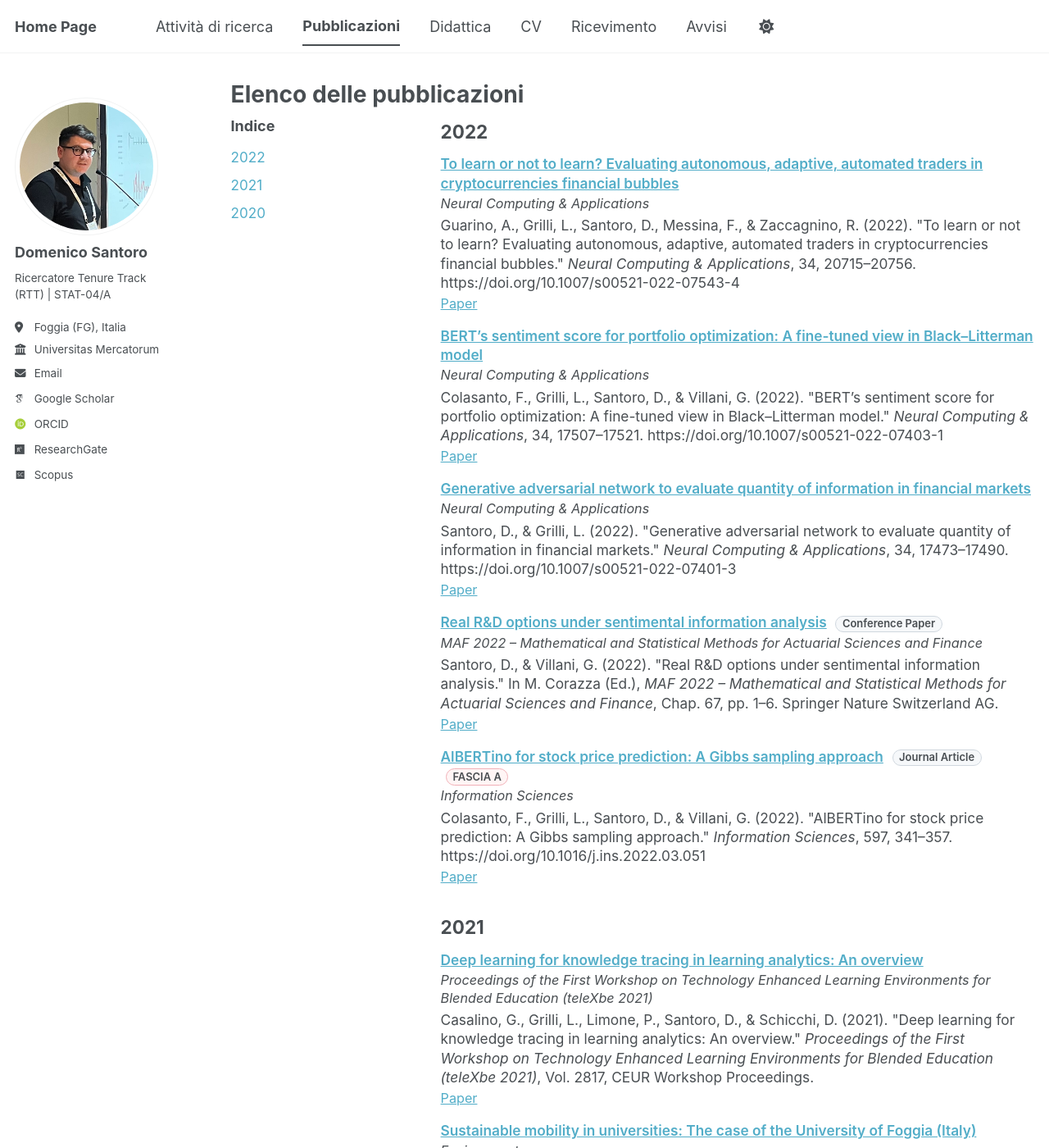
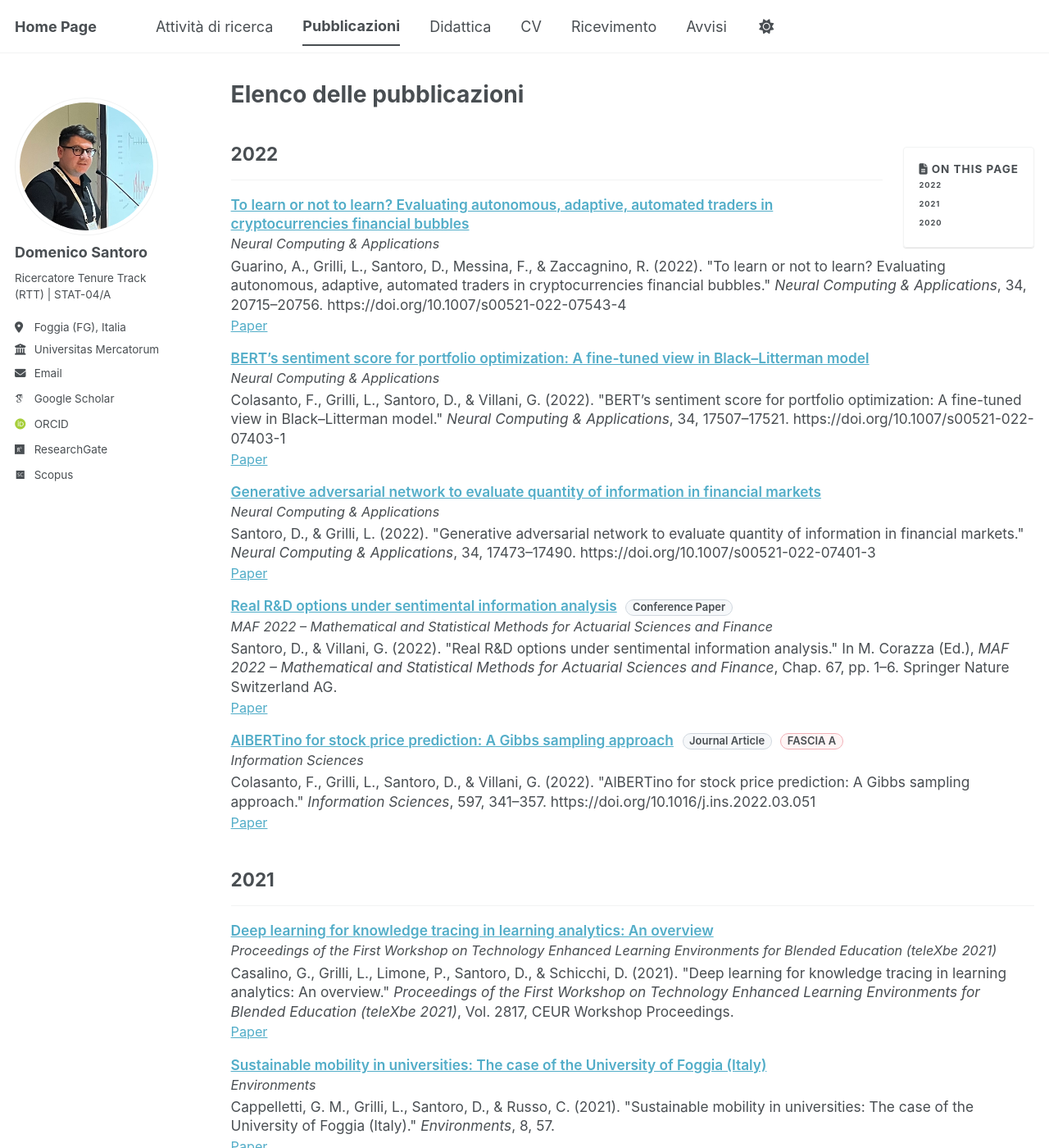
Before and after one commit to mimmoexe/mimmoexe.github.io, a Jekyll site: the page built from _pages/publications.html, in a window 1280 px wide and 1400 px high. Shown: the whole window at 82% size. Built offline with Jekyll 4.4.1, drawn with Linux system fonts in a browser that asks for light colours; some web fonts are replaced; a script bundle is joined from its source files by our own code; library files that are not in the unit come from our copies.

Commit message:
Update publications.html

```diff
--- a/_pages/publications.html
+++ b/_pages/publications.html
@@ -8,48 +8,6 @@ author_profile: true
 {% include base_path %}
 
 <style>
-.pub-layout {
-  display: grid;
-  grid-template-columns: 220px 1fr;
-  gap: 2rem;
-  align-items: start;
-}
-
-.pub-sidebar {
-  position: sticky;
-  top: 2rem;
-  font-size: 0.95rem;
-}
-
-.pub-sidebar h2 {
-  margin-top: 0;
-  margin-bottom: 0.8rem;
-  font-size: 1rem;
-}
-
-.pub-sidebar ul {
-  list-style: none;
-  padding-left: 0;
-  margin: 0;
-}
-
-.pub-sidebar li {
-  margin-bottom: 0.45rem;
-}
-
-.pub-sidebar a {
-  text-decoration: none;
-}
-
-.pub-content h2 {
-  margin-top: 0.2rem;
-  margin-bottom: 0.8rem;
-}
-
-.pub-year {
-  margin-bottom: 2rem;
-}
-
 .pub-item {
   margin-bottom: 0.9rem;
   line-height: 1.35;
@@ -95,39 +53,30 @@ author_profile: true
   font-weight: 600;
 }
 
-.pub-sep {
-  margin-top: 0.9rem;
-  margin-bottom: 1rem;
-}
-
-@media (max-width: 900px) {
-  .pub-layout {
-    grid-template-columns: 1fr;
-  }
-
-  .pub-sidebar {
-    position: static;
-    margin-bottom: 1rem;
-  }
+.pub-year {
+  margin-bottom: 2rem;
 }
 </style>
 
 {% assign pubs_by_year = site.publications | sort: "date" | reverse | group_by_exp: "post", "post.date | date: '%Y'" %}
 
-<div class="pub-layout">
-  <aside class="pub-sidebar">
-    <h2>Indice</h2>
-    <ul>
+<div class="sidebar__right sticky">
+  <nav class="toc">
+    <header>
+      <h4 class="nav__title"><i class="fas fa-file-alt"></i> On this page</h4>
+    </header>
+    <ul class="toc__menu">
       {% for year in pubs_by_year %}
         <li><a href="#year-{{ year.name }}">{{ year.name }}</a></li>
       {% endfor %}
     </ul>
-  </aside>
+  </nav>
+</div>
 
-  <div class="pub-content">
 {% for year in pubs_by_year %}
   <section class="pub-year" id="year-{{ year.name }}">
     <h2>{{ year.name }}</h2>
+    <hr>
 
     {% for post in year.items %}
       <div class="pub-item">
@@ -170,5 +119,3 @@ author_profile: true
     {% endfor %}
   </section>
 {% endfor %}
-  </div>
-</div>
```
Lines whose indentation alone changed are shown as unchanged.
